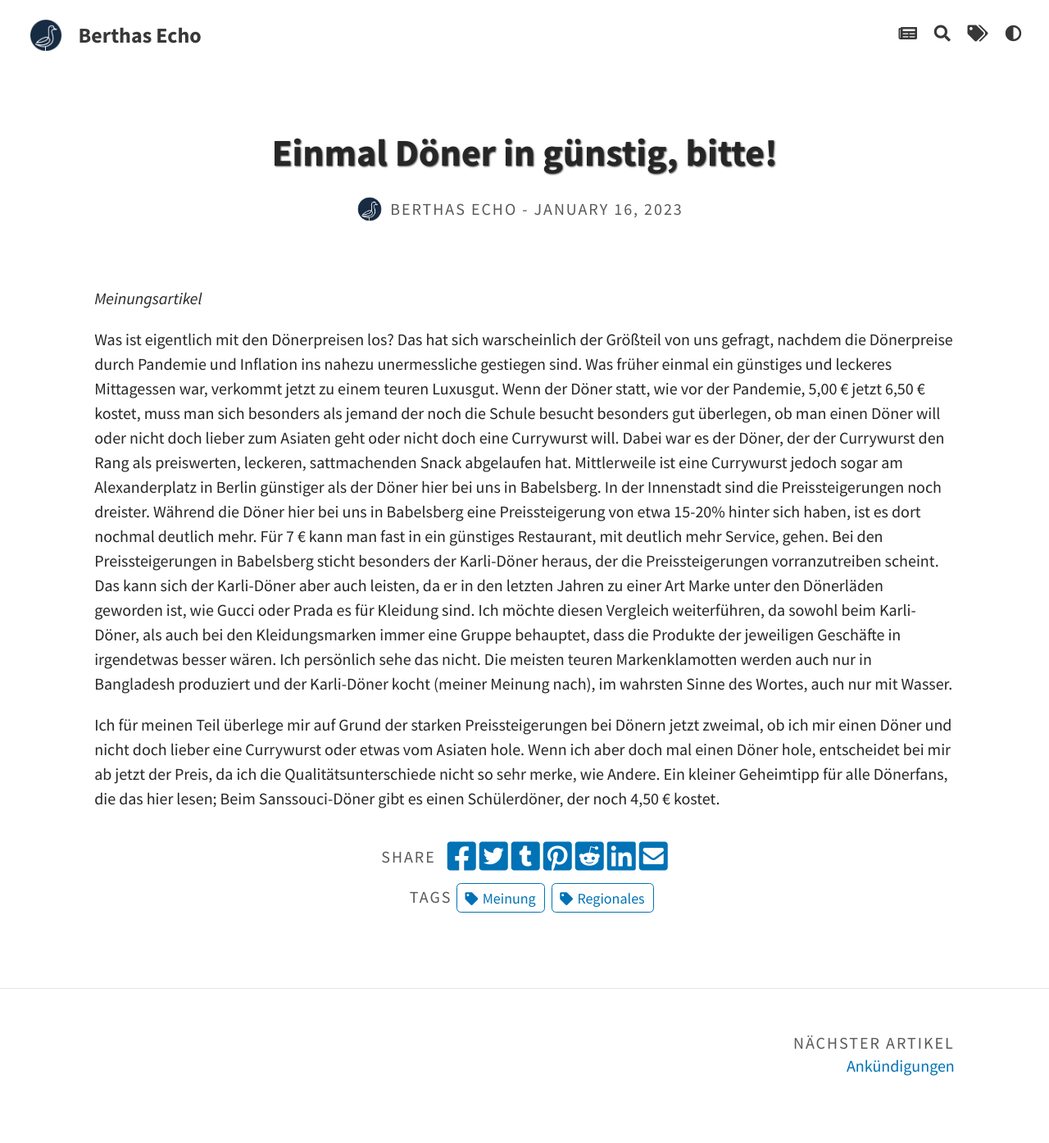
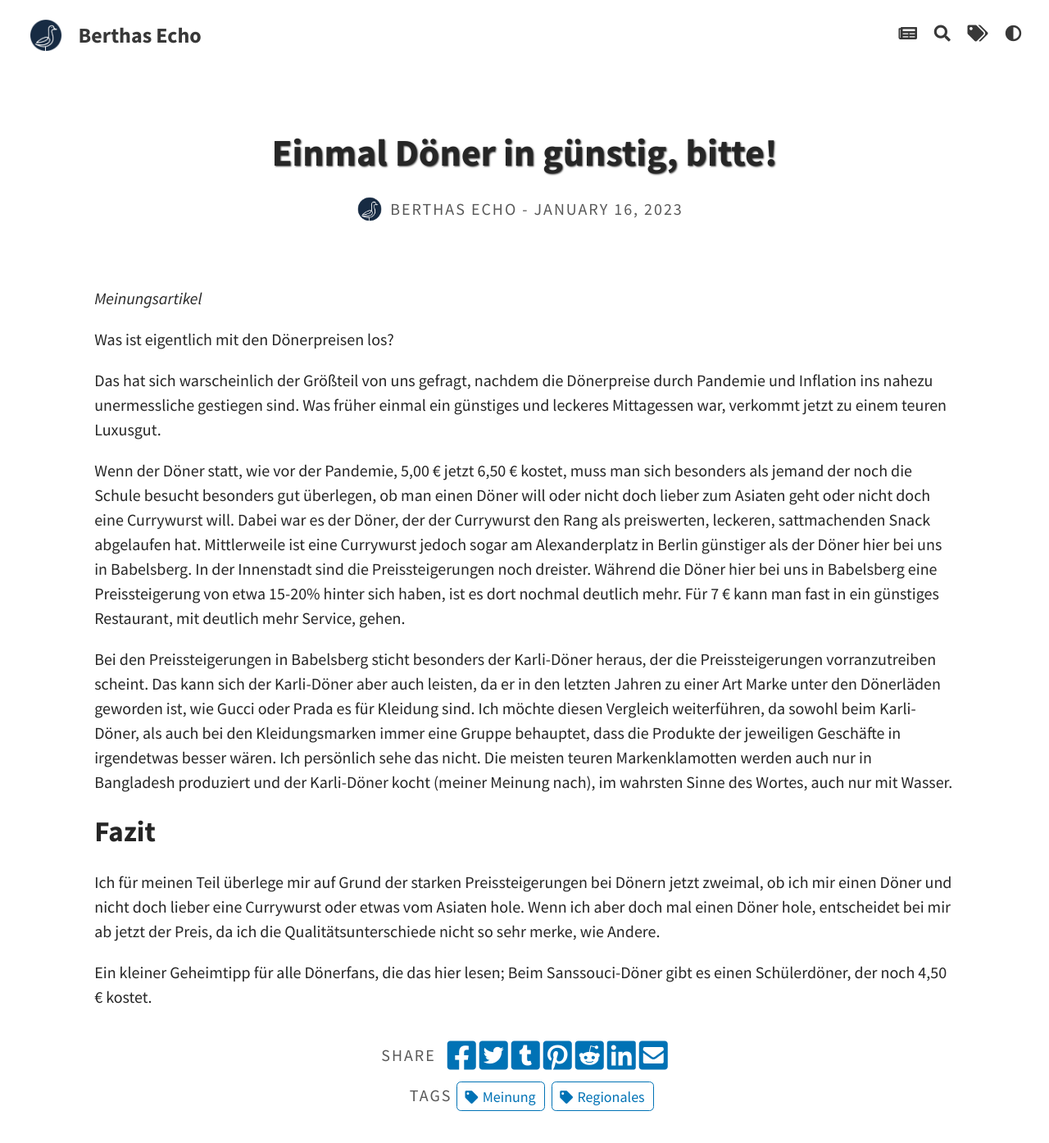
Before and after one commit to chefredaktion/berthasecho, a Jekyll site: the page built from _posts/2023-01-16-Einmal Döner in günstig, bitte!.md, in a window 1280 px wide and 1400 px high. Shown: the top 1394 px of the window at 82% size. Built offline with Jekyll 4.4.1, drawn with Linux system fonts in a browser that asks for light colours.

Commit message:
Update 2023-01-16-Einmal Döner in günstig, bitte!.md

```diff
--- a/_posts/2023-01-16-Einmal Döner in günstig, bitte!.md
+++ b/_posts/2023-01-16-Einmal Döner in günstig, bitte!.md
@@ -10,9 +10,14 @@ tags: [Meinung, Regionales]
 *Meinungsartikel*
 
 Was ist eigentlich mit den Dönerpreisen los?
+
 Das hat sich warscheinlich der Größteil von uns gefragt, nachdem die Dönerpreise durch Pandemie und Inflation ins nahezu unermessliche gestiegen sind. Was früher einmal ein günstiges und leckeres Mittagessen war, verkommt jetzt zu einem teuren Luxusgut.
+
 Wenn der Döner statt, wie vor der Pandemie, 5,00 € jetzt 6,50 € kostet, muss man sich besonders als jemand der noch die Schule besucht besonders gut überlegen, ob man einen Döner will oder nicht doch lieber zum Asiaten geht oder nicht doch eine Currywurst will. Dabei war es der Döner, der der Currywurst den Rang als preiswerten, leckeren, sattmachenden Snack abgelaufen hat. Mittlerweile ist eine Currywurst jedoch sogar am Alexanderplatz in Berlin günstiger als der Döner hier bei uns in Babelsberg. In der Innenstadt sind die Preissteigerungen noch dreister. Während die Döner hier bei uns in Babelsberg eine Preissteigerung von etwa 15-20% hinter sich haben, ist es dort nochmal deutlich mehr. Für 7 € kann man fast in ein günstiges Restaurant, mit deutlich mehr Service, gehen.
+
 Bei den Preissteigerungen in Babelsberg sticht besonders der Karli-Döner heraus, der die Preissteigerungen vorranzutreiben scheint. Das kann sich der Karli-Döner aber auch leisten, da er in den letzten Jahren zu einer Art Marke unter den Dönerläden geworden ist, wie Gucci oder Prada es für Kleidung sind. Ich möchte diesen Vergleich weiterführen, da sowohl beim Karli-Döner, als auch bei den Kleidungsmarken immer eine Gruppe behauptet, dass die Produkte der jeweiligen Geschäfte in irgendetwas besser wären. Ich persönlich sehe das nicht. Die meisten teuren Markenklamotten werden auch nur in Bangladesh produziert und der Karli-Döner kocht (meiner Meinung nach), im wahrsten Sinne des Wortes, auch nur mit Wasser.
 
+## Fazit
 Ich für meinen Teil überlege mir auf Grund der starken Preissteigerungen bei Dönern jetzt zweimal, ob ich mir einen Döner und nicht doch lieber eine Currywurst oder etwas vom Asiaten hole. Wenn ich aber doch mal einen Döner hole, entscheidet bei mir ab jetzt der Preis, da ich die Qualitätsunterschiede nicht so sehr merke, wie Andere.
+
 Ein kleiner Geheimtipp für alle Dönerfans, die das hier lesen; Beim Sanssouci-Döner gibt es einen Schülerdöner, der noch 4,50 € kostet.
```
